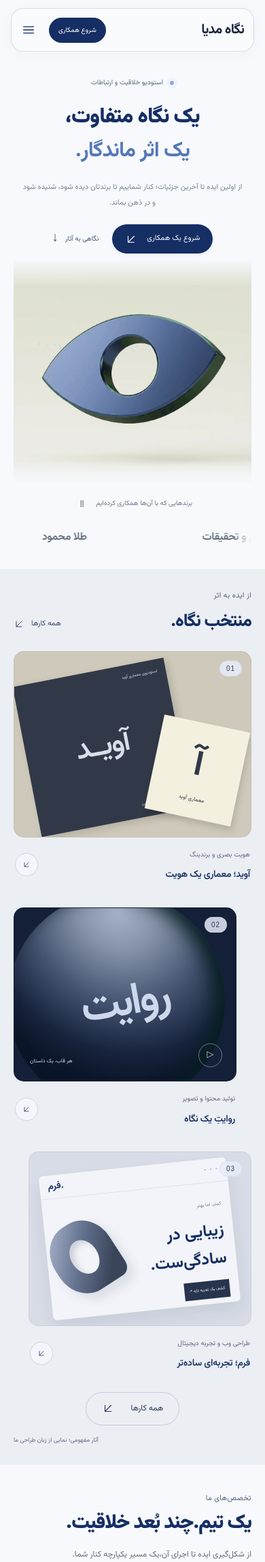
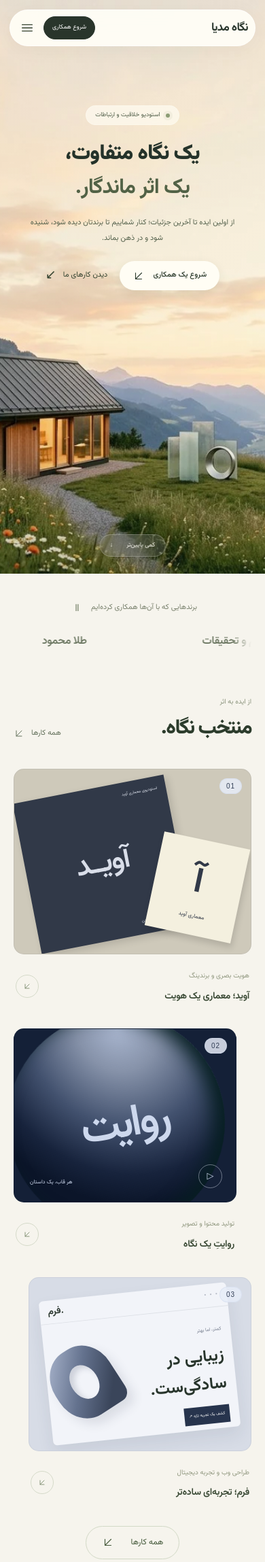
Before and after one commit to Smohamad933/Web-negah, a PHP site: page / in a window 390 px wide. Shown: the top 2298 px of the page at 68% size. Run offline with PHP 8.4, Linux system fonts and the light colour scheme.

Commit message:
Redesign public site with cinematic creative valley hero and nature-led visual system
Co-authored-by: arena-agent <297053741+arena-agent@users.noreply.github.com>

```diff
--- /dev/null
+++ b/assets/landscape.css
@@ -0,0 +1,168 @@
+/* Nature-led creative studio. Public pages only; CMS data stays untouched. */
+:root{--paper:#f6f4ed;--ink:#28352c;--green:#2e4134;--olive:#9ca98e;--accent:#c5cdb9;--accent-text:#596c50;--tint:#eceee3;--line:#dedfd4;--ui-muted:#778071}
+body{background:var(--paper);color:var(--ink)}
+.container{width:min(1240px,calc(100% - 112px))}
+.header{position:fixed;top:20px;left:50%;right:auto;transform:translateX(-50%);width:min(780px,calc(100% - 48px));height:58px;margin:0;border:1px solid #ffffffa6;border-radius:40px;background:#fffef7eb;box-shadow:0 5px 30px #2634260a;backdrop-filter:blur(22px);-webkit-backdrop-filter:blur(22px)}
+.header.is-scrolled{background:#fffef5f2;box-shadow:0 5px 30px #26342618}
+.header .nav{width:100%;padding:0 13px 0 10px;gap:24px;grid-template-columns:1fr auto 1fr}
+.header .header-wordmark b{font-size:18px;letter-spacing:-.6px;color:#28352c}
+.header .nav nav{gap:17px}
+.header .nav nav a{font-size:10px;padding:7px 9px;color:#616b5e}
+.header .nav nav a:hover,.header .nav nav a.active{background:#e9ecdf;color:#28352c}
+.header .nav nav a.active:after{display:none}
+.header .nav-contact{border-radius:30px;background:#29352b;border-color:#29352b;font-size:10px;padding:8px 16px;gap:12px}
+.header .nav-contact:hover{background:#43513e;border-color:#43513e}
+.header .menu-toggle{color:#344230}
+.home-page .landscape-hero{position:relative;isolation:isolate;display:flex;flex-direction:column;justify-content:flex-start;align-items:center;width:100%;min-height:760px;height:100svh;max-height:1120px;padding:clamp(150px,20vh,225px) 0 110px;overflow:hidden;background:#e6dfcf}
+.hero-landscape{position:absolute;inset:0;z-index:-2}
+.hero-landscape img{display:block;width:100%;height:100%;object-fit:cover;object-position:center 60%}
+.hero-landscape:after{content:'';position:absolute;inset:0;background:linear-gradient(180deg,#fff8e52b 0%,#fff9e51f 46%,transparent 65%,#17291721 100%)}
+.home-page .landscape-hero .studio-copy{max-width:900px;text-align:center;padding:0;z-index:2}
+.home-page .landscape-hero .studio-eyebrow{display:inline-flex;justify-content:center;align-items:center;gap:8px;background:#fffdf5a6;border:1px solid #fffdf54d;padding:5px 13px;border-radius:30px;color:#4f5d47;font-size:10px;margin:0 0 20px;backdrop-filter:blur(10px)}
+.studio-eyebrow i{background:#8c9d75;box-shadow:0 0 0 4px #75885c13}
+.home-page .landscape-hero .studio-copy h1{font-size:66px;line-height:1.4;letter-spacing:-2.4px;color:#25332a;max-width:100%;margin:0}
+.home-page .landscape-hero .studio-copy h1>span{font-size:inherit;line-height:inherit;font-weight:900;text-wrap:balance;white-space:normal}
+.home-page .landscape-hero .studio-copy h1 .accent-line{color:#526246;font-weight:700}
+.home-page .landscape-hero .studio-copy>p{max-width:470px;margin:17px auto 0;font-size:13px;line-height:2.1;color:#4a5747}
+.home-page .landscape-hero .studio-actions{margin-top:23px;gap:24px;justify-content:center}
+.home-page .landscape-hero .studio-actions .primary{background:#fffdf4;color:#2b3a2c;border:1px solid #fffdf4a6;border-radius:30px;font-size:12px;font-weight:500;padding:11px 22px;box-shadow:0 4px 15px #222e2214}
+.home-page .landscape-hero .studio-actions .primary:hover{background:white;box-shadow:0 7px 25px #222e2220}
+.home-page .landscape-hero .studio-work-link{color:#34432f;font-size:12px;gap:10px}
+.hero-scroll{position:absolute;bottom:32px;left:50%;transform:translateX(-50%);display:flex;align-items:center;gap:20px;padding:8px 18px;border:1px solid #fffdf53d;border-radius:30px;color:#fffef4;background:#ffffff17;backdrop-filter:blur(16px);font-size:10px;white-space:nowrap}
+.hero-scroll:hover{background:#ffffff30}
+.hero-scene-note{position:absolute;bottom:38px;right:48px;color:#fffdf2b3;font-size:10px}
+.home-page .partner-section{padding-top:38px;padding-bottom:34px;border:0}
+.partner-section .partner-heading h2{color:#7a826e;font-size:11px}
+.partner-logo>span{color:#65715b;font-weight:500}
+.partner-motion-toggle{color:#7f8a73}
+.partner-motion-toggle:hover{background:#e7eadc;color:#3e5138}
+.partner-popover:not([hidden]){background:#fcfbf4f7;border-color:#dce0ce;box-shadow:0 18px 65px #293c2520}
+.partner-popover h3{color:#2e4134}.partner-popover p{color:#77806e}.partner-popover a{color:#425d37;border-color:#dfe3d2}
+.primary{background:#2e4134;color:#fffdf3;box-shadow:none}
+.primary:hover{background:#42543b;box-shadow:0 5px 16px #2e413418}
+.button{border-radius:30px}
+.works-section{background:#f6f4ed;border:0;padding:18px 0 56px}
+.works-section>.section{padding-top:30px;padding-bottom:25px}
+.small-label,.section-kicker{color:#8b947d;font-size:10px;letter-spacing:0}
+.works-section .section-head{align-items:center;margin-bottom:32px}
+.works-section h2{font-size:38px;font-weight:800;color:#2c3c2c;letter-spacing:-1.5px}
+.all-works-top{color:#65725d;border-color:#daddce}
+.projects-grid{gap:27px}
+.project-art{border-radius:22px;box-shadow:none}
+.project-caption{padding:0 3px;margin-top:18px}
+.project-caption h3{font-size:15px;font-weight:600;color:#374732}
+.project-caption span:not(.round-arrow){color:#929981}
+.round-arrow{border-color:#d5dac9;color:#637755;background:transparent}
+.project-card:hover .round-arrow{background:#e6eadc;border-color:#c4cfb9}
+.concept-note{color:#9ba18d;font-size:10px;margin-top:25px}
+.portfolio-outline{border-color:#d2d9c6;color:#455a3b;background:transparent}
+.portfolio-outline:hover{background:#e8ecde}
+.all-works-link{margin-top:35px}
+.studio-services{border-top:1px solid #dedfd2;gap:100px;padding-top:85px;padding-bottom:95px;grid-template-columns:.85fr 1.15fr}
+.services-intro h2{font-size:44px;font-weight:800;line-height:1.55;color:#34442e;letter-spacing:-1.5px}
+.services-intro>p{color:#8c947f;font-size:13px;line-height:2.2}
+.service-detail,.service-detail:first-child{border-color:#d9decd}
+.service-detail summary{padding-block:25px}
+.service-index{color:#aab199}.service-detail h3{color:#3f5135;font-size:17px;font-weight:600}
+.detail-plus{color:#7f926d}.detail-body p{color:#858f77;font-size:13px}
+.detail-body>span{color:#a0a88f}.detail-body>a{border-color:#d5ddc7;color:#687e54}
+.studio-about-wrap{position:relative;isolation:isolate;overflow:hidden;background:#2f422f url('/assets/creative-valley.webp') center 72%/cover;color:#fff9e9;border:0}
+.studio-about-wrap:before{content:'';position:absolute;inset:0;background:linear-gradient(100deg,#243a2be8,#263c29cb);z-index:-1}
+.studio-about{padding-block:100px;gap:90px}
+.studio-about .small-label{color:#b3c0a4}
+.studio-about h2{font-size:39px;line-height:1.6;font-weight:700;letter-spacing:-1.4px;color:#fff7e5}
+.studio-about p{font-size:14px;line-height:2.5;color:#d0d8c4}
+.about-link{font-size:12px;color:#f0f0db;border-color:#b2c19a80;margin-top:26px}
+.contact-section{background:#eeefe5;padding:90px 0}
+.contact-grid{gap:110px}
+.contact-copy h2{font-size:40px;line-height:1.5;color:#34472e;font-weight:800}
+.contact-copy>p{color:#8a957e;font-size:13px}
+.contact-form{background:#fafaf3;border:1px solid #e0e3d4;border-radius:26px;padding:34px;box-shadow:0 8px 30px #33472b04}
+.form-heading h3{color:#43553b;font-weight:600}
+.contact-form label{color:#7f8d73}
+.contact-form input,.contact-form textarea,.contact-form select{background:#f3f4eb;border-color:#dce2cf;border-radius:12px;color:#405137}
+.contact-form input:focus,.contact-form textarea:focus,.contact-form select:focus{border-color:#9aac86;outline-color:#9aac86}
+.call-link .phone-label{color:#49623c}.phone-icon{background:#e5ead8;border-color:#d4dec5;color:#536f42}
+.phone-link:hover .phone-icon{background:#dce5cd;border-color:#c8d7b3}
+.footer{border-color:#dce0d2;color:#8a947f;min-height:125px}
+.footer .site-logo{filter:grayscale(1);opacity:.8}.footer p{font-size:10px}
+.portfolio-page,.project-page{padding-top:125px}
+.portfolio-heading{padding-block:30px 15px}
+.portfolio-heading h1,.project-heading h1{color:#354a30;letter-spacing:-1.8px}
+.portfolio-heading>p{color:#909b83}
+.breadcrumbs,.breadcrumbs a{color:#919c85}
+.portfolio-filters a{color:#7b896c;border-color:#d6ddc9;background:transparent;border-radius:30px}
+.portfolio-filters a.selected{color:#fffdf2;background:#3c5233;border-color:#3c5233}
+.portfolio-grid .project-art{border-radius:22px}
+.project-cover{border-radius:28px;background:#eaecdf}
+.project-story{border-color:#d8dfcb}.project-story h2,.project-gallery h2,.project-video h2{color:#3c5233}
+.project-story>div{color:#7a896c}.project-meta dt{color:#8c9b7b}.project-meta dd{color:#4e6541}
+.gallery-image{border-color:#d4dec6;background:#eaefdf;border-radius:20px}
+.project-page-end,.next-project{border-color:#d4dec6}
+.project-page-end a,.next-project{color:#536e42}
+.portfolio-bottom-cta{background:#e7ecdd;border-color:#d9e1cd;border-radius:25px;color:#46603a}
+.notice.success{background:#e7efdb;color:#49693a;border-color:#ccdbb9}
+@media(max-width:1100px){.studio-services,.studio-about{gap:55px}.contact-grid{gap:55px}}
+@media(max-width:800px){
+ .container{width:calc(100% - 48px)}
+ .header{height:56px;top:16px;width:calc(100% - 40px);max-width:620px}
+ .header .nav{display:flex;padding:0 12px;gap:12px}
+ .header .header-wordmark{margin-left:auto}.header .header-wordmark b{font-size:18px}
+ .header .nav-contact{font-size:10px;padding:8px 13px}
+ .header .nav nav{top:calc(100% + 9px);border-color:#dfdfd0;border-radius:22px;background:#faf9f0f7;box-shadow:0 12px 25px #2d432717;gap:20px}
+ .header .menu-toggle[aria-expanded=true]{background:#e6eadc}
+ .home-page .landscape-hero{min-height:730px;padding-top:170px}
+ .home-page .landscape-hero .studio-copy>p{max-width:390px;font-size:12px}
+ .hero-scene-note{display:none}
+ .projects-grid{gap:20px}
+ .studio-services{gap:35px;padding-block:60px}
+ .services-intro h2{font-size:33px}.detail-body p{font-size:12px}
+ .studio-about{gap:35px;padding-block:65px}.studio-about h2{font-size:31px}.studio-about p{font-size:12px}
+ .contact-grid{gap:35px}.contact-copy h2{font-size:33px}
+}
+@media(max-width:600px){
+ .container{width:calc(100% - 40px)}
+ .header{width:calc(100% - 28px);top:14px;height:54px}
+ .header .nav{gap:10px;padding:0 10px}.header .header-wordmark b{font-size:17px}
+ .header .nav-contact{font-size:9px;padding:7px 12px}.header .nav-contact svg{display:none}
+ .header .menu-toggle{width:29px;height:31px;padding:4px;margin:0}
+ .home-page .landscape-hero{min-height:700px;height:100svh;max-height:900px;padding-top:155px;padding-bottom:100px}
+ .hero-landscape img{object-position:35% center}
+ .hero-landscape:after{background:linear-gradient(#fff5dc35 0%,#fff6dc30 48%,transparent 70%,#1c2f2430)}
+ .home-page .landscape-hero .studio-copy{width:calc(100% - 32px)}
+ .home-page .landscape-hero .studio-copy h1{letter-spacing:-1px;line-height:1.6}
+ .home-page .landscape-hero .studio-eyebrow{font-size:9px;margin-bottom:18px}
+ .home-page .landscape-hero .studio-copy>p{font-size:11px;max-width:310px;margin-top:14px;color:#53604b}
+ .home-page .landscape-hero .studio-actions{margin-top:22px;gap:18px;flex-wrap:wrap}
+ .home-page .landscape-hero .studio-actions .primary{font-size:11px;padding:10px 18px;gap:12px}
+ .home-page .landscape-hero .studio-work-link{font-size:11px}
+ .hero-scroll{bottom:25px;font-size:9px;padding:7px 14px}
+ .home-page .partner-section{padding-top:28px;padding-bottom:26px}
+ .works-section{padding-top:7px;padding-bottom:28px}
+ .works-section>.section{padding-top:24px}
+ .works-section h2{font-size:30px}
+ .projects-grid{gap:28px}.project-art,.portfolio-grid .project-art{border-radius:20px}
+ .project-caption h3{font-size:14px}
+ .concept-note{font-size:9px}
+ .studio-services{padding-block:45px}
+ .services-intro{margin-bottom:26px}.services-intro h2{font-size:32px;line-height:1.6}
+ .services-intro>p{font-size:12px}.service-detail h3{font-size:15px}.service-detail summary{padding-block:21px}
+ .studio-about{padding-block:50px}.studio-about h2{font-size:31px;line-height:1.6}.studio-about p{font-size:12px}
+ .contact-section{padding-block:50px}.contact-copy h2{font-size:32px}.contact-copy>p{font-size:12px}
+ .contact-form{padding:23px;border-radius:22px}
+ .footer{padding-block:28px;min-height:140px}
+ .portfolio-page,.project-page{padding-top:105px}
+ .portfolio-heading h1,.project-heading h1{font-size:29px}
+ .portfolio-heading>p{font-size:12px}
+ .project-cover{border-radius:20px}
+}
+@media(prefers-reduced-motion:reduce){.hero-landscape img{animation:none}}
+/* Container auto margins must not vertically recenter the hero text over the mountains. */
+.home-page .landscape-hero .studio-copy{margin:0 auto}
+.phone-link.call-link .phone-label{display:block}
+.service-detail[open] h3{color:#3f5135}
+.service-detail[open] .detail-plus{color:#5f774f;background:#e5eadb}
+.gallery-controls button{background:#f6f4ed;border-color:#d1d9c5;color:#4c6440}
+.gallery-controls button:hover:not(:disabled){background:#e3e9d8}
+.lightbox-controls button,.lightbox-close{background:#344a31;border-color:#667e58;color:#fffbed}
+#gallery-dialog{background:#243521;color:#fbf9ed}
--- a/index.php
+++ b/index.php
@@ -11,11 +11,11 @@ if ($_SERVER['REQUEST_METHOD']==='POST') {
 }
 $sent=!empty($_SESSION['sent']); unset($_SESSION['sent']);
 ?><!doctype html>
-<html lang="fa" dir="rtl"><head><meta charset="utf-8"><meta name="viewport" content="width=device-width,initial-scale=1"><meta name="description" content="نگاه مدیا؛ استودیو خلاقیت و ارتباطات. برندینگ، تولید محتوا، طراحی وب و اجرای کمپین."><meta name="theme-color" content="#f5f6f9"><title><?=e($site['brand'])?> — یک نگاه متفاوت</title><link rel="icon" href="<?=e(media_path($site['logo']??'assets/brand-logo.webp'))?>"><style id="site-styles"><?php readfile(__DIR__.'/assets/style.css'); readfile(__DIR__.'/assets/home.css'); ?></style><?php if($site['font'] && preg_match('~^uploads/[a-f0-9]+\.(woff2?|ttf)$~',$site['font'])): ?><style>@font-face{font-family:Custom;src:url('/<?=e($site['font'])?>')}body,input,textarea,select,button{font-family:Custom,Vazirmatn,sans-serif!important}</style><?php endif; ?><?php if(!empty($site['brand_css'])):?><style id="brand-custom-css"><?=str_replace('<','\\3c ',(string)$site['brand_css'])?></style><?php endif;?><?php public_custom_css($site); public_responsive_guards(); ?></head><body class="home-page"><a class="skip-link" href="#main-content">رفتن به محتوای اصلی</a>
+<html lang="fa" dir="rtl"><head><meta charset="utf-8"><meta name="viewport" content="width=device-width,initial-scale=1"><meta name="description" content="نگاه مدیا؛ استودیو خلاقیت و ارتباطات. برندینگ، تولید محتوا، طراحی وب و اجرای کمپین."><meta name="theme-color" content="#f6f4ed"><title><?=e($site['brand'])?> — یک نگاه متفاوت</title><link rel="icon" href="<?=e(media_path($site['logo']??'assets/brand-logo.webp'))?>"><style id="site-styles"><?php readfile(__DIR__.'/assets/style.css'); readfile(__DIR__.'/assets/home.css'); readfile(__DIR__.'/assets/landscape.css'); ?></style><?php if($site['font'] && preg_match('~^uploads/[a-f0-9]+\.(woff2?|ttf)$~',$site['font'])): ?><style>@font-face{font-family:Custom;src:url('/<?=e($site['font'])?>')}body,input,textarea,select,button{font-family:Custom,Vazirmatn,sans-serif!important}</style><?php endif; ?><?php if(!empty($site['brand_css'])):?><style id="brand-custom-css"><?=str_replace('<','\\3c ',(string)$site['brand_css'])?></style><?php endif;?><?php public_custom_css($site); public_responsive_guards(); ?></head><body class="home-page"><a class="skip-link" href="#main-content">رفتن به محتوای اصلی</a>
 <header class="header"><div class="container nav"><a class="logo header-wordmark" href="/" aria-label="نگاه مدیا، خانه"><b><?=e($site['brand'])?></b></a><nav id="navigation" aria-label="منوی اصلی"><a href="/works.php">همه کارها</a><a href="#services">خدمات ما</a><a href="#about">درباره ما</a></nav><a href="#contact" class="nav-contact">شروع همکاری <?=icon('arrow')?></a><button class="menu-toggle" aria-label="باز کردن منو" aria-expanded="false" aria-controls="navigation"><?=icon('menu')?></button></div></header>
 <main id="main-content">
-<section id="home" class="container studio-hero"><div class="studio-copy"><span class="studio-eyebrow"><i></i><?=e($site['eyebrow'])?></span><h1><?php foreach(explode("\n",$site['hero_title']) as $i=>$line):?><span class="<?=$i===1?'accent-line':''?>"><?=e($line)?></span><?php endforeach;?></h1><p><?=e($site['hero_text'])?></p><div class="studio-actions"><a class="button primary" href="#contact">شروع یک همکاری <?=icon('arrow')?></a><a class="studio-work-link" href="#works">نگاهی به آثار <span>↓</span></a></div><div class="studio-signature"><span>طراحی. روایت. تجربه.</span><span class="signature-line"></span><span>نگاه مدیا</span></div></div><div class="hero-stage"><div class="studio-visual"><img src="/<?=e($site['hero_image']??'assets/vision-object.webp')?>" alt="لوگوی سه‌بعدی نگاه مدیا، معلق با نور و سایه آبی" fetchpriority="high"></div><a class="hero-note hero-note-right" href="#services"><span class="hero-note-icon"><?=icon('brand')?></span><strong>از ایده تا هویت.</strong><span>طراحی برای ماندن<br>در ذهن مخاطب.</span><i aria-hidden="true">↗</i></a><a class="hero-note hero-note-left" href="/works.php"><span class="hero-note-icon"><?=icon('film')?></span><strong>هر اثر، یک روایت.</strong><span>نگاهی به پروژه‌ها<br>و تجربه‌های ما.</span><i aria-hidden="true">↗</i></a><span class="hero-orbit" aria-hidden="true"></span></div></section>
-<?php if(!empty($site['brands'])):?><section class="container partner-section" aria-labelledby="partners-title"><div class="partner-heading"><h2 id="partners-title">برندهایی که با آن‌ها همکاری کرده‌ایم</h2><button class="partner-motion-toggle" type="button" aria-label="توقف حرکت برندها" aria-pressed="false"><span class="motion-pause" aria-hidden="true">Ⅱ</span><span class="motion-play" aria-hidden="true">▷</span></button></div><div class="partner-viewport"><div class="partner-track"><?php for($copy=0;$copy<2;$copy++):?><div class="partner-group" <?=$copy===1?'aria-hidden="true"':''?>><?php foreach($site['brands'] as $brand):?><div class="partner-logo <?=e(brand_class($brand))?>" data-brand-name="<?=e($brand['name'])?>" data-brand-description="<?=e($brand['description']??'')?>" data-brand-url="/works.php?brand=<?=e(brand_class($brand))?>" data-brand-copy="<?=$copy?>"><?php if($brand['logo']):?><img src="/<?=e($brand['logo'])?>" alt="<?=$copy===0?e($brand['name']):''?>" loading="lazy"><?php else:?><span><?=e($brand['name'])?></span><?php endif;?></div><?php endforeach;?></div><?php endfor;?></div></div></section><?php endif;?>
+<section id="home" class="studio-hero landscape-hero" aria-label="نگاه مدیا؛ از ایده تا تصویر"><div class="hero-landscape" aria-hidden="true"><img src="<?=e(media_path($site['hero_background']??'assets/creative-valley.webp')?:'/assets/creative-valley.webp')?>" alt="" fetchpriority="high" decoding="async" width="1376" height="768"></div><div class="container studio-copy"><span class="studio-eyebrow"><i></i><?=e($site['eyebrow'])?></span><h1><?php foreach(explode("\n",$site['hero_title']) as $i=>$line):?><span class="<?=$i===1?'accent-line':''?>"><?=e($line)?></span><?php endforeach;?></h1><p><?=e($site['hero_text'])?></p><div class="studio-actions"><a class="button primary" href="#contact">شروع یک همکاری <?=icon('arrow')?></a><a class="studio-work-link" href="#works">دیدن کارهای ما <span aria-hidden="true">↙</span></a></div></div><a class="hero-scroll" href="#works"><span>کمی پایین‌تر</span><span aria-hidden="true">↓</span></a><span class="hero-scene-note">جایی برای شکل‌گرفتن ایده‌ها.</span></section>
+<?php if(!empty($site['brands'])):?><section id="partners" class="container partner-section" aria-labelledby="partners-title"><div class="partner-heading"><h2 id="partners-title">برندهایی که با آن‌ها همکاری کرده‌ایم</h2><button class="partner-motion-toggle" type="button" aria-label="توقف حرکت برندها" aria-pressed="false"><span class="motion-pause" aria-hidden="true">Ⅱ</span><span class="motion-play" aria-hidden="true">▷</span></button></div><div class="partner-viewport"><div class="partner-track"><?php for($copy=0;$copy<2;$copy++):?><div class="partner-group" <?=$copy===1?'aria-hidden="true"':''?>><?php foreach($site['brands'] as $brand):?><div class="partner-logo <?=e(brand_class($brand))?>" data-brand-name="<?=e($brand['name'])?>" data-brand-description="<?=e($brand['description']??'')?>" data-brand-url="/works.php?brand=<?=e(brand_class($brand))?>" data-brand-copy="<?=$copy?>"><?php if($brand['logo']):?><img src="/<?=e($brand['logo'])?>" alt="<?=$copy===0?e($brand['name']):''?>" loading="lazy"><?php else:?><span><?=e($brand['name'])?></span><?php endif;?></div><?php endforeach;?></div><?php endfor;?></div></div></section><?php endif;?>
 <section class="works-section" id="works"><div class="container section"><div class="section-head"><div><span class="small-label">از ایده به اثر</span><h2>منتخب نگاه.</h2></div><div class="work-heading-meta"><a class="all-works-top" href="/works.php">همه کارها <?=icon('arrow')?></a></div></div><div class="projects-grid"><?php foreach(array_slice($site['projects'],0,3) as $project):?><?php project_card($project);?><?php endforeach;?></div><div class="all-works-link"><a class="button portfolio-outline" href="/works.php">همه کارها <?=icon('arrow')?></a></div><p class="concept-note">آثار مفهومی؛ نمایی از زبان طراحی ما</p></div></section>
 <section class="section container studio-services" id="services"><div class="services-intro"><span class="small-label">تخصص‌های ما</span><h2>یک تیم.<br>چند بُعد خلاقیت.</h2><p>از شکل‌گیری ایده تا اجرای آن،<br>یک مسیر یکپارچه کنار شما.</p></div><div class="service-accordion"><?php foreach($site['services'] as $i=>$service):?><details class="service-detail" <?=$i===0?'open':''?>><summary><span class="service-index">0<?=$i+1?></span><h3><?=e($service['title'])?></h3><span class="detail-plus"><?=icon('plus')?></span></summary><div class="detail-body"><p><?=e($service['text'])?></p><span><?=e($service['tags'])?></span><a href="#contact" data-service="<?=e($service['title'])?>" aria-label="شروع پروژه <?=e($service['title'])?>"><?=icon('arrow')?></a></div></details><?php endforeach;?></div></section>
 <section class="studio-about-wrap" id="about"><div class="container studio-about"><div><span class="small-label">پشت این نگاه</span><h2><?=nl2br(e($site['about_title']))?></h2></div><div><p><?=e($site['about_text'])?></p><a href="#contact" class="about-link">با هم آشنا شویم <?=icon('arrow')?></a></div></div></section>
--- a/views.php
+++ b/views.php
@@ -33,7 +33,7 @@ function project_card(array $project): void { ?>
 <a class="project-card" href="<?=e(project_url($project))?>" data-category="<?=e($project['category'])?>"><?php project_art($project);?><div class="project-caption"><div><span><?=e($project['label'])?></span><h3><?=e($project['title'])?></h3></div><span class="round-arrow"><?=icon('arrow')?></span></div></a>
 <?php }
 function public_header(string $title, string $description, array $site): void { ?>
-<!doctype html><html lang="fa" dir="rtl"><head><meta charset="utf-8"><meta name="viewport" content="width=device-width,initial-scale=1"><meta name="description" content="<?=e($description)?>"><meta name="theme-color" content="#f7f9fd"><title><?=e($title)?> — <?=e($site['brand'])?></title><link rel="icon" href="<?=e(media_path($site['logo']??'assets/brand-logo.webp'))?>"><style id="site-styles"><?php readfile(__DIR__.'/assets/style.css');readfile(__DIR__.'/assets/home.css'); ?><?php if(!empty($site['font']) && preg_match('~^uploads/[a-f0-9]+\.(woff2?|ttf)$~',$site['font'])):?>@font-face{font-family:Custom;src:url('/<?=e($site['font'])?>')}body,input,textarea,select,button{font-family:Custom,Vazirmatn,sans-serif!important}<?php endif;?></style><?php public_custom_css($site); public_responsive_guards(); ?></head><body><a class="skip-link" href="#main-content">رفتن به محتوای اصلی</a><header class="header"><div class="container nav"><a class="logo header-wordmark" href="/" aria-label="نگاه مدیا، خانه"><b><?=e($site['brand'])?></b></a><nav id="navigation" aria-label="منوی اصلی"><a href="/works.php" class="active" aria-current="page">همه کارها</a><a href="/#services">خدمات ما</a><a href="/#about">درباره ما</a></nav><a class="nav-contact" href="/#contact">شروع همکاری <?=icon('arrow')?></a><button class="menu-toggle" aria-label="باز کردن منو" aria-expanded="false" aria-controls="navigation"><?=icon('menu')?></button></div></header>
+<!doctype html><html lang="fa" dir="rtl"><head><meta charset="utf-8"><meta name="viewport" content="width=device-width,initial-scale=1"><meta name="description" content="<?=e($description)?>"><meta name="theme-color" content="#f6f4ed"><title><?=e($title)?> — <?=e($site['brand'])?></title><link rel="icon" href="<?=e(media_path($site['logo']??'assets/brand-logo.webp'))?>"><style id="site-styles"><?php readfile(__DIR__.'/assets/style.css');readfile(__DIR__.'/assets/home.css');readfile(__DIR__.'/assets/landscape.css'); ?><?php if(!empty($site['font']) && preg_match('~^uploads/[a-f0-9]+\.(woff2?|ttf)$~',$site['font'])):?>@font-face{font-family:Custom;src:url('/<?=e($site['font'])?>')}body,input,textarea,select,button{font-family:Custom,Vazirmatn,sans-serif!important}<?php endif;?></style><?php public_custom_css($site); public_responsive_guards(); ?></head><body><a class="skip-link" href="#main-content">رفتن به محتوای اصلی</a><header class="header"><div class="container nav"><a class="logo header-wordmark" href="/" aria-label="نگاه مدیا، خانه"><b><?=e($site['brand'])?></b></a><nav id="navigation" aria-label="منوی اصلی"><a href="/works.php" class="active" aria-current="page">همه کارها</a><a href="/#services">خدمات ما</a><a href="/#about">درباره ما</a></nav><a class="nav-contact" href="/#contact">شروع همکاری <?=icon('arrow')?></a><button class="menu-toggle" aria-label="باز کردن منو" aria-expanded="false" aria-controls="navigation"><?=icon('menu')?></button></div></header>
 <?php }
 function public_footer(array $site): void { ?>
 <footer class="container footer"><a class="logo" href="/"><?php brand_logo($site);?></a><p>© <?=e($site['legal'])?>؛ تمام حقوق محفوظ است.</p><a href="/#contact">گفت‌وگو درباره پروژه ↗</a></footer><script src="/assets/app.js" defer></script></body></html>
```
Also changed, not shown: admin.php (+3 -3 lines), README.md, assets/creative-valley.webp (added), 1 other file.
